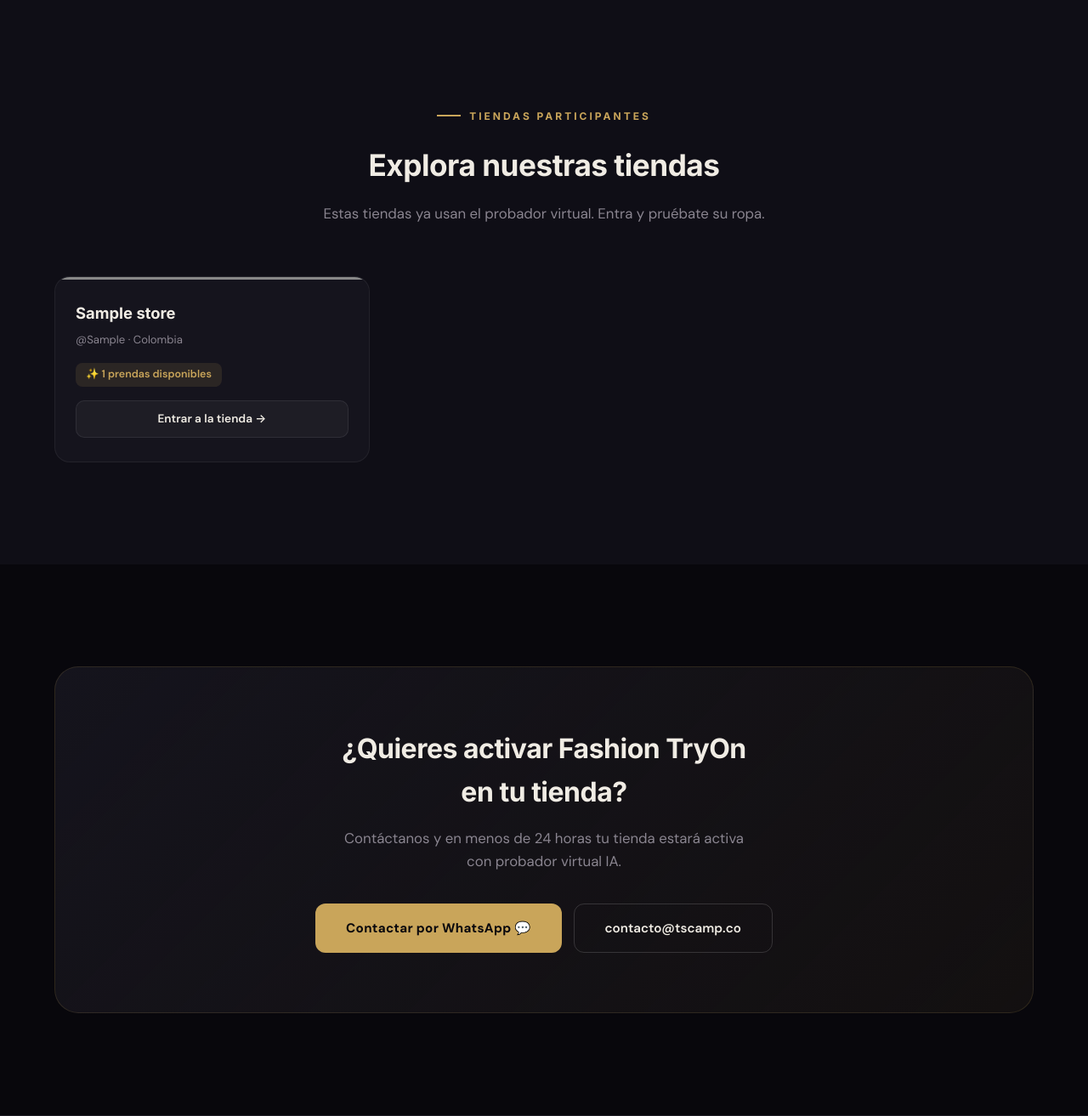
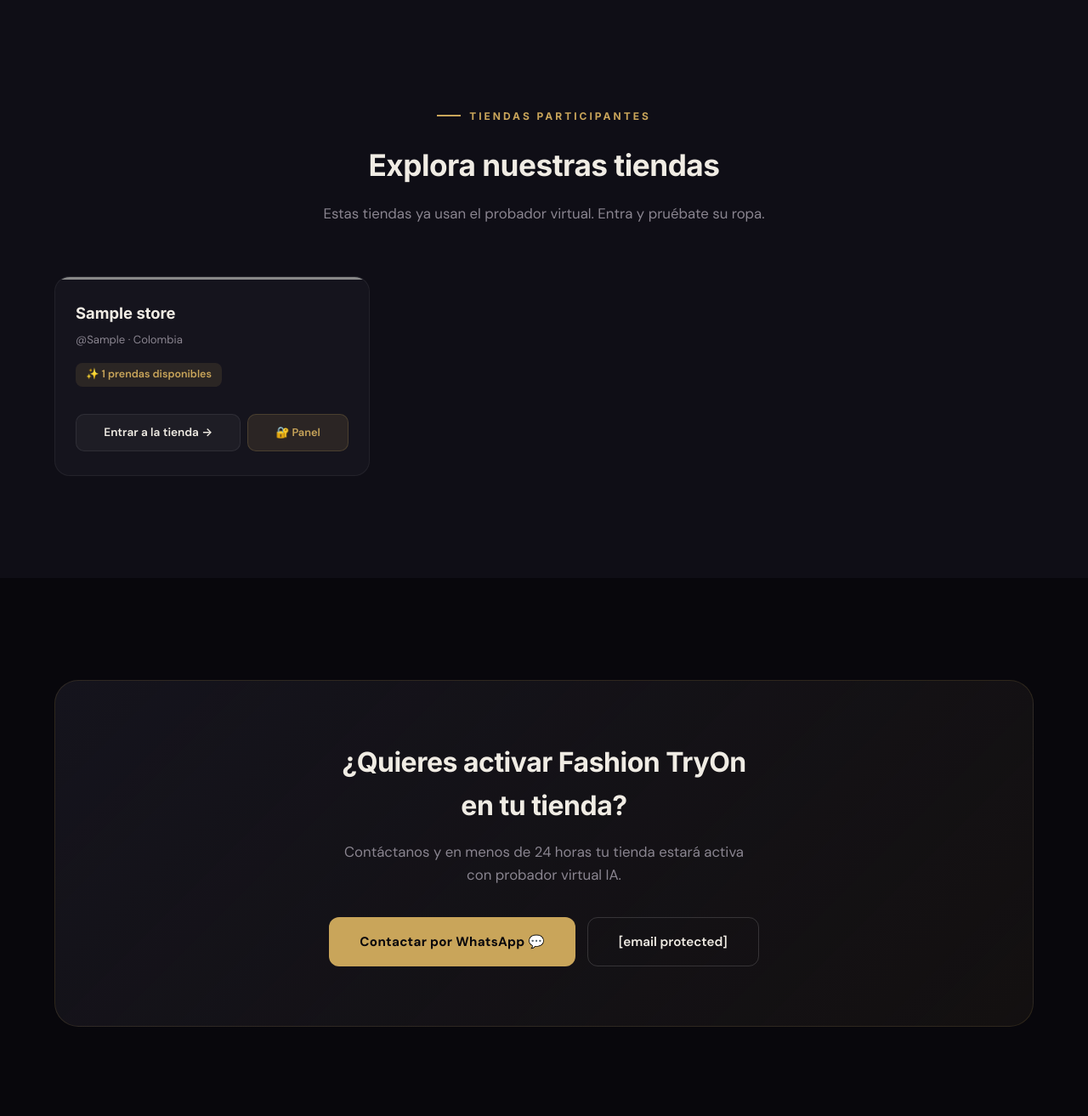
Before and after one commit to sbv0815/fashion-tryon, a FastAPI app: page / in a window 1280 px wide. Shown: the part 2513-3826 px from the top of the page at 85% size. Run offline with FastAPI, Linux system fonts and the light colour scheme; tables that the repository leaves empty hold one stand-in row (values such as "Sample post"); some libraries are stand-ins or nearby versions.

Commit message:
Add store panel login button and store selector to landing page

```diff
--- a/templates/index.html
+++ b/templates/index.html
@@ -189,6 +189,7 @@
                 <li><a href="#como-funciona">Cómo funciona</a></li>
                 <li><a href="#beneficios">Beneficios</a></li>
                 <li><a href="#tiendas">Tiendas</a></li>
+                <li><a href="#" onclick="event.preventDefault();openLogin('panel')" class="nav-cta" style="background:transparent;border:1.5px solid var(--gold);color:var(--gold);">Mi Tienda 🏪</a></li>
                 <li><a href="#" onclick="event.preventDefault();openLogin('admin')" class="nav-cta">Admin ✦</a></li>
             </ul>
             <button class="nav-hamburger" id="navHamburger" onclick="toggleNav()" aria-label="Menu">
@@ -307,7 +308,7 @@
             <p>Contáctanos y en menos de 24 horas tu tienda estará activa con probador virtual IA.</p>
             <div class="cta-buttons">
                 <a href="https://wa.me/573174352503?text=Hola%2C%20quiero%20activar%20Fashion%20TryOn%20para%20mi%20tienda" target="_blank" class="btn-gold">Contactar por WhatsApp 💬</a>
-                <a href="mailto:contacto@tscamp.co" class="btn-outline">contacto@tscamp.co</a>
+                <a href="/cdn-cgi/l/email-protection#197a76776d787a6d76596d6a7a787469377a76" class="btn-outline"><span class="__cf_email__" data-cfemail="34575b5a405557405b744047575559441a575b">[email&#160;protected]</span></a>
             </div>
         </div>
     </div>
@@ -339,12 +340,18 @@
         <h3 id="loginTitle">Panel Admin</h3>
         <p class="sub" id="loginSub">Ingresa tus credenciales</p>
         <div class="error" id="loginError">Credenciales incorrectas</div>
+        <!-- Store selector (only visible in panel mode from navbar) -->
+        <div id="storeSelector" style="display:none;margin-bottom:14px;">
+            <select id="storeSelect" style="width:100%;padding:14px 16px;background:var(--bg);border:1.5px solid rgba(255,255,255,0.08);border-radius:10px;color:var(--white);font-family:var(--font-body);font-size:0.95rem;appearance:none;cursor:pointer;">
+                <option value="">Selecciona tu tienda</option>
+            </select>
+        </div>
         <input type="password" id="loginPass" placeholder="Contraseña" onkeydown="if(event.key==='Enter')doLogin()">
         <button class="login-btn" onclick="doLogin()">Ingresar →</button>
     </div>
 </div>
 
-<script>
+<script data-cfasync="false" src="/cdn-cgi/scripts/5c5dd728/cloudflare-static/email-decode.min.js"></script><script>
 // ===== NAV =====
 const navbar = document.getElementById('navbar');
 window.addEventListener('scroll', () => {
@@ -396,7 +403,10 @@ async function loadStores() {
                 <div class="store-name">${s.name}</div>
                 <div class="store-meta">${s.instagram ? '@'+s.instagram+' · ' : ''}${s.address || 'Colombia'}</div>
                 <span class="store-garments">✨ ${s.garment_count || 0} prendas disponibles</span>
-                <a href="/tienda/${s.slug}" class="store-enter">Entrar a la tienda →</a>
+                <div style="display:flex;gap:8px;margin-top:16px;">
+                    <a href="/tienda/${s.slug}" class="store-enter" style="flex:2;">Entrar a la tienda →</a>
+                    <a href="#" onclick="event.preventDefault();openLogin('panel','${s.slug}')" class="store-enter" style="flex:1;background:var(--gold-soft);border-color:rgba(201,165,90,0.2);color:var(--gold);font-size:0.8rem;">🔐 Panel</a>
+                </div>
             </div>
         `).join('');
         // Re-observe new elements
@@ -410,6 +420,7 @@ loadStores();
 // ===== LOGIN =====
 let loginMode = 'admin'; // 'admin' or 'panel'
 let loginSlug = '';
+let storesCache = [];
 
 function openLogin(mode, slug) {
     loginMode = mode;
@@ -417,42 +428,81 @@ function openLogin(mode, slug) {
     const overlay = document.getElementById('loginOverlay');
     document.getElementById('loginPass').value = '';
     document.getElementById('loginError').style.display = 'none';
+    document.getElementById('storeSelector').style.display = 'none';
+
     if (mode === 'admin') {
         document.getElementById('loginTitle').textContent = 'Panel Admin';
         document.getElementById('loginSub').textContent = 'Acceso exclusivo administrador';
     } else {
-        document.getElementById('loginTitle').textContent = 'Panel de Tienda';
-        document.getElementById('loginSub').textContent = 'Ingresa la contraseña de tu tienda';
+        document.getElementById('loginTitle').textContent = '🏪 Panel de Tienda';
+        if (slug) {
+            document.getElementById('loginSub').textContent = 'Ingresa la contraseña de tu tienda';
+        } else {
+            // No slug = came from navbar, show store selector
+            document.getElementById('loginSub').textContent = 'Selecciona tu tienda e ingresa tu contraseña';
+            document.getElementById('storeSelector').style.display = 'block';
+            loadStoreSelector();
+        }
     }
     overlay.classList.add('active');
     setTimeout(() => document.getElementById('loginPass').focus(), 200);
 }
+
+async function loadStoreSelector() {
+    const select = document.getElementById('storeSelect');
+    if (storesCache.length > 0) {
+        populateStoreSelect(select, storesCache);
+        return;
+    }
+    try {
+        const res = await fetch('/api/stores');
+        storesCache = await res.json();
+        populateStoreSelect(select, storesCache);
+    } catch(e) {
+        select.innerHTML = '<option value="">Error cargando tiendas</option>';
+    }
+}
+
+function populateStoreSelect(select, stores) {
+    select.innerHTML = '<option value="">Selecciona tu tienda</option>' +
+        stores.map(s => `<option value="${s.slug}">${s.name}</option>`).join('');
+}
+
 function closeLogin() { document.getElementById('loginOverlay').classList.remove('active'); }
 
 async function doLogin() {
     const pass = document.getElementById('loginPass').value;
     if (loginMode === 'admin') {
-        // Simple admin check - you can customize this
         if (pass === 'fashionadmin2026') {
             window.location.href = '/admin';
         } else {
             document.getElementById('loginError').style.display = 'block';
         }
     } else {
-        // Store panel auth
+        // Panel mode - get slug from selector or from pre-set
+        const slug = loginSlug || document.getElementById('storeSelect').value;
+        if (!slug) {
+            document.getElementById('loginError').textContent = 'Selecciona una tienda';
+            document.getElementById('loginError').style.display = 'block';
+            return;
+        }
         try {
             const res = await fetch('/api/panel/auth', {
                 method: 'POST',
                 headers: {'Content-Type': 'application/x-www-form-urlencoded'},
-                body: `store_slug=${loginSlug}&password=${pass}`
+                body: `store_slug=${slug}&password=${pass}`
             });
-            const data = await res.json();
-            if (data.success) {
-                window.location.href = `/panel/${loginSlug}`;
+            if (res.ok) {
+                const data = await res.json();
+                if (data.success) {
+                    window.location.href = `/panel/${slug}`;
+                }
             } else {
+                document.getElementById('loginError').textContent = 'Contraseña incorrecta';
                 document.getElementById('loginError').style.display = 'block';
             }
         } catch(e) {
+            document.getElementById('loginError').textContent = 'Error de conexión';
             document.getElementById('loginError').style.display = 'block';
         }
     }
```
